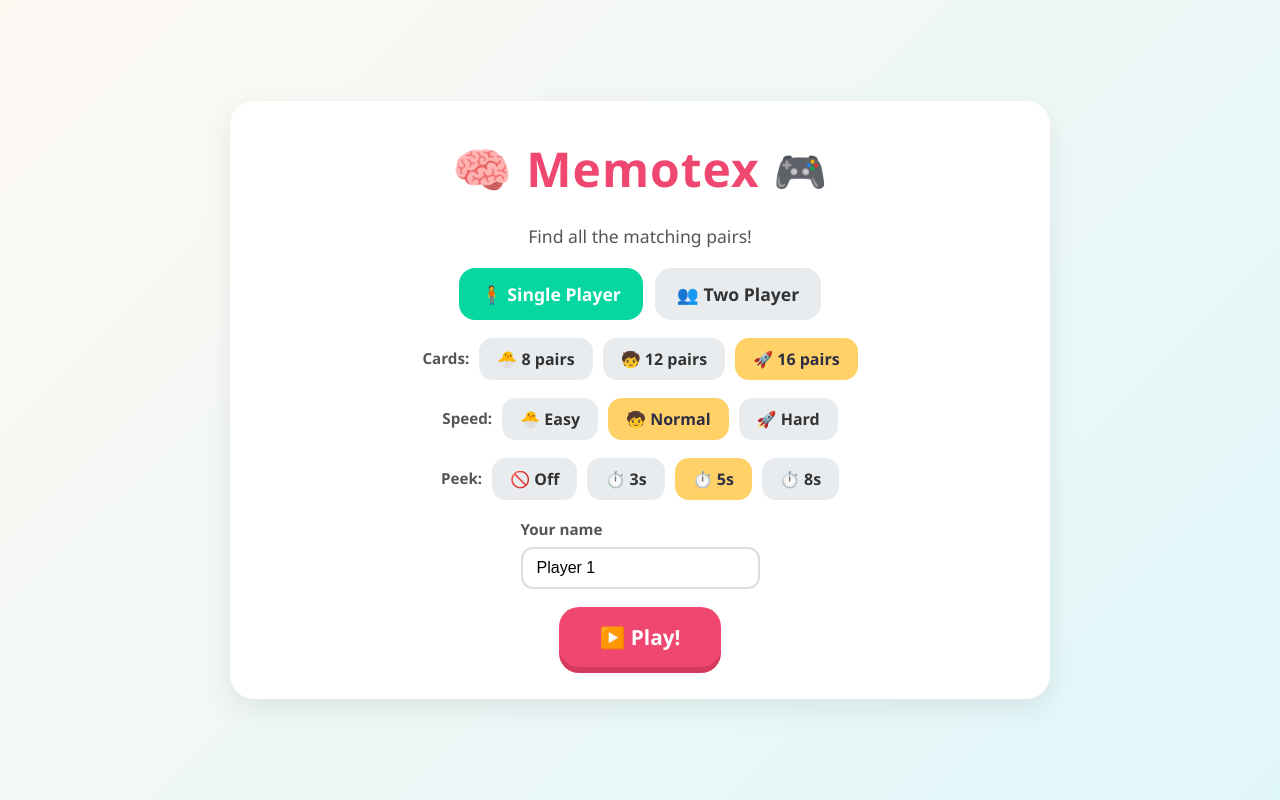
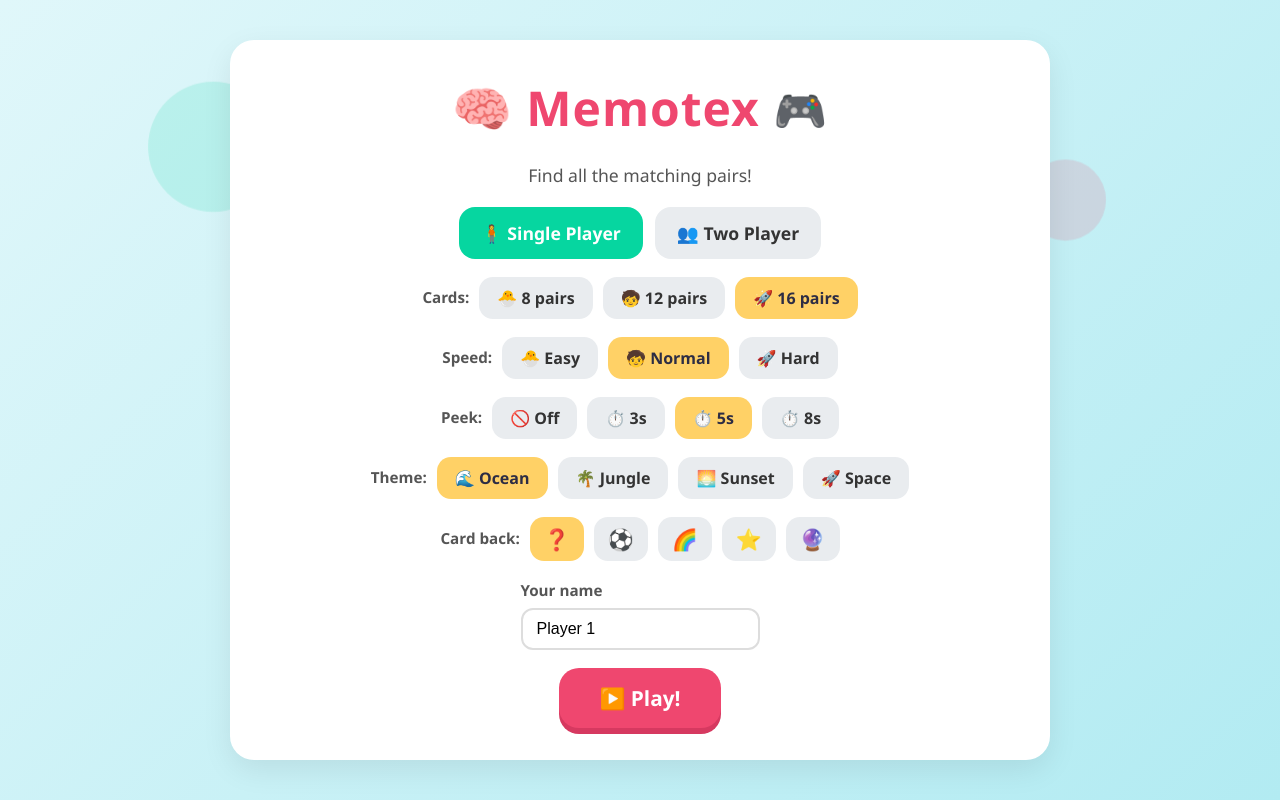
Before and after one commit to leandro2016/memento, a React (Vite) app: page / in a window 1280 px wide. Built offline with nearby package versions, Linux system fonts and the light colour scheme.

Commit message:
theme siwch

```diff
--- a/src/App.css
+++ b/src/App.css
@@ -8,6 +8,86 @@
   align-items: center;
   justify-content: center;
   padding: 16px;
+  position: relative;
+  overflow: hidden;
+  transition: background 0.6s ease;
+}
+
+/* ---- Space theme: light text ---- */
+.memotex[data-theme="space"] {
+  color: #e0e0e0;
+}
+.memotex[data-theme="space"] .title,
+.memotex[data-theme="space"] .winner-text {
+  color: #c084fc;
+}
+.memotex[data-theme="space"] .subtitle,
+.memotex[data-theme="space"] .level-label,
+.memotex[data-theme="space"] .name-label {
+  color: #b0b0c0;
+}
+.memotex[data-theme="space"] .start-screen,
+.memotex[data-theme="space"] .end-screen {
+  background: rgba(30, 30, 50, 0.9);
+}
+.memotex[data-theme="space"] .game-header,
+.memotex[data-theme="space"] .footer-stat {
+  background: rgba(30, 30, 50, 0.9);
+}
+.memotex[data-theme="space"] .score-chip,
+.memotex[data-theme="space"] .icon-btn {
+  background: rgba(50, 50, 80, 0.8);
+}
+.memotex[data-theme="space"] .score-name,
+.memotex[data-theme="space"] .score-value,
+.memotex[data-theme="space"] .stat-pill {
+  color: #e0e0e0;
+}
+.memotex[data-theme="space"] .result-card {
+  background: rgba(40, 40, 60, 0.8);
+}
+.memotex[data-theme="space"] .result-row {
+  color: #e0e0e0;
+}
+.memotex[data-theme="space"] .name-input {
+  background: rgba(50, 50, 80, 0.6);
+  border-color: #555;
+  color: #fff;
+}
+
+/* ---- Animated floating background shapes ---- */
+.bg-shapes {
+  position: absolute;
+  inset: 0;
+  pointer-events: none;
+  overflow: hidden;
+  z-index: 0;
+}
+
+.bg-shape {
+  position: absolute;
+  border-radius: 50%;
+  opacity: 0.15;
+  animation: float 20s ease-in-out infinite;
+}
+
+.bg-shape.s1 { width: 120px; height: 120px; left: 10%; top: 15%; background: #06d6a0; animation-duration: 18s; }
+.bg-shape.s2 { width: 80px; height: 80px; left: 80%; top: 20%; background: #ef476f; animation-duration: 22s; animation-delay: -3s; }
+.bg-shape.s3 { width: 150px; height: 150px; left: 70%; top: 70%; background: #ffd166; animation-duration: 25s; animation-delay: -7s; }
+.bg-shape.s4 { width: 60px; height: 60px; left: 20%; top: 75%; background: #118ab2; animation-duration: 16s; animation-delay: -5s; }
+.bg-shape.s5 { width: 100px; height: 100px; left: 45%; top: 50%; background: #8338ec; animation-duration: 24s; animation-delay: -10s; }
+
+@keyframes float {
+  0%, 100% { transform: translate(0, 0) scale(1); }
+  25% { transform: translate(30px, -40px) scale(1.1); }
+  50% { transform: translate(-20px, 30px) scale(0.95); }
+  75% { transform: translate(40px, 20px) scale(1.05); }
+}
+
+/* Keep content above the background shapes */
+.memotex > .screen {
+  position: relative;
+  z-index: 1;
 }
 
 @media (max-width: 480px) {
@@ -478,6 +558,51 @@
   box-shadow: 0 2px 6px rgba(0, 0, 0, 0.05);
 }
 
+/* ---- Progress bar ---- */
+.progress-wrap {
+  width: 100%;
+  display: flex;
+  align-items: center;
+  gap: 10px;
+}
+
+.progress-track {
+  flex: 1;
+  height: 14px;
+  background: rgba(255, 255, 255, 0.6);
+  border-radius: 10px;
+  overflow: hidden;
+  box-shadow: inset 0 1px 3px rgba(0, 0, 0, 0.1);
+}
+
+.progress-fill {
+  height: 100%;
+  background: linear-gradient(90deg, #06d6a0, #ffd166, #ef476f);
+  border-radius: 10px;
+  transition: width 0.4s ease;
+}
+
+.progress-text {
+  font-size: 0.85rem;
+  font-weight: 700;
+  color: #555;
+  white-space: nowrap;
+}
+
+.memotex[data-theme="space"] .progress-track {
+  background: rgba(50, 50, 80, 0.6);
+}
+.memotex[data-theme="space"] .progress-text {
+  color: #b0b0c0;
+}
+
+/* ---- Card back selector buttons ---- */
+.back-btn {
+  font-size: 1.3rem;
+  padding: 8px 14px;
+  min-width: 48px;
+}
+
 /* ---- End screen ---- */
 .end-screen {
   background: #fff;
--- a/src/Memotex.jsx
+++ b/src/Memotex.jsx
@@ -57,6 +57,23 @@ const PREVIEWS = [
   { id: 8, label: '⏱️ 8s' },
 ]
 
+/* ---- Card back designs ---- */
+const BACKS = [
+  { id: 'question', icon: '❓', label: '❓' },
+  { id: 'ball', icon: '⚽', label: '⚽' },
+  { id: 'rainbow', icon: '🌈', label: '🌈' },
+  { id: 'star', icon: '⭐', label: '⭐' },
+  { id: 'magic', icon: '🔮', label: '🔮' },
+]
+
+/* ---- Themes: background gradient + accent colors ---- */
+const THEMES = [
+  { id: 'ocean', label: '🌊 Ocean', bg: 'linear-gradient(135deg, #e0f7fa 0%, #b2ebf2 100%)', accent: '#118ab2' },
+  { id: 'jungle', label: '🌴 Jungle', bg: 'linear-gradient(135deg, #d4f1d4 0%, #a8e6a1 100%)', accent: '#06d6a0' },
+  { id: 'sunset', label: '🌅 Sunset', bg: 'linear-gradient(135deg, #fef9f3 0%, #ffd6a5 100%)', accent: '#ef476f' },
+  { id: 'space', label: '🚀 Space', bg: 'linear-gradient(135deg, #1a1a2e 0%, #16213e 100%)', accent: '#8338ec' },
+]
+
 /* ---- Helpers ---- */
 function shuffle(array) {
   const a = [...array]
@@ -103,6 +120,8 @@ export default function Memotex() {
   const [level, setLevel] = useState('normal') // 'easy' | 'normal' | 'hard'
   const [size, setSize] = useState(16) // 8 | 12 | 16 pairs
   const [preview, setPreview] = useState(5) // 0 (off) | 3 | 5 | 8 seconds
+  const [theme, setTheme] = useState('ocean') // ocean | jungle | sunset | space
+  const [cardBack, setCardBack] = useState('question') // question | ball | rainbow | star | magic
   const [players, setPlayers] = useState({ p1: 'Player 1', p2: 'Player 2' })
 
   const [deck, setDeck] = useState(() => buildDeck(size))
@@ -250,8 +269,19 @@ export default function Memotex() {
   /* ---- Render helpers ---- */
   const activeName = mode === 'single' ? players.p1 : turn === 'p1' ? players.p1 : players.p2
 
+  const activeTheme = THEMES.find((t) => t.id === theme) || THEMES[0]
+
   return (
-    <div className="memotex">
+    <div className="memotex" data-theme={theme} style={{ background: activeTheme.bg }}>
+      {/* Animated floating shapes background */}
+      <div className="bg-shapes" aria-hidden="true">
+        <span className="bg-shape s1" />
+        <span className="bg-shape s2" />
+        <span className="bg-shape s3" />
+        <span className="bg-shape s4" />
+        <span className="bg-shape s5" />
+      </div>
+
       {screen === 'start' && (
         <StartScreen
           mode={mode}
@@ -262,6 +292,10 @@ export default function Memotex() {
           setSize={setSize}
           preview={preview}
           setPreview={setPreview}
+          theme={theme}
+          setTheme={setTheme}
+          cardBack={cardBack}
+          setCardBack={setCardBack}
           players={players}
           setPlayers={setPlayers}
           onStart={startGame}
@@ -287,6 +321,7 @@ export default function Memotex() {
           previewLeft={previewLeft}
           totalPairs={totalPairs}
           size={size}
+          cardBack={cardBack}
         />
       )}
 
@@ -309,7 +344,7 @@ export default function Memotex() {
 /* =========================================================================
    START SCREEN
    ========================================================================= */
-function StartScreen({ mode, setMode, level, setLevel, size, setSize, preview, setPreview, players, setPlayers, onStart }) {
+function StartScreen({ mode, setMode, level, setLevel, size, setSize, preview, setPreview, theme, setTheme, cardBack, setCardBack, players, setPlayers, onStart }) {
   return (
     <div className="screen start-screen">
       <h1 className="title">
@@ -371,6 +406,32 @@ function StartScreen({ mode, setMode, level, setLevel, size, setSize, preview, s
         ))}
       </div>
 
+      <div className="level-buttons">
+        <span className="level-label">Theme:</span>
+        {THEMES.map((t) => (
+          <button
+            key={t.id}
+            className={`level-btn ${theme === t.id ? 'active' : ''}`}
+            onClick={() => setTheme(t.id)}
+          >
+            {t.label}
+          </button>
+        ))}
+      </div>
+
+      <div className="level-buttons">
+        <span className="level-label">Card back:</span>
+        {BACKS.map((b) => (
+          <button
+            key={b.id}
+            className={`level-btn back-btn ${cardBack === b.id ? 'active' : ''}`}
+            onClick={() => setCardBack(b.id)}
+          >
+            {b.label}
+          </button>
+        ))}
+      </div>
+
       <div className="name-fields">
         <label className="name-label">
           {mode === 'single' ? 'Your name' : 'Player 1 name'}
@@ -426,6 +487,7 @@ function GameScreen({
   previewLeft,
   totalPairs,
   size,
+  cardBack,
 }) {
   const sizeConfig = SIZES.find((s) => s.id === size) || SIZES[2]
   const cols = sizeConfig.cols
@@ -487,6 +549,17 @@ function GameScreen({
         )
       )}
 
+      {/* Progress bar */}
+      <div className="progress-wrap">
+        <div className="progress-track">
+          <div
+            className="progress-fill"
+            style={{ width: `${(matched.length / totalPairs) * 100}%` }}
+          />
+        </div>
+        <span className="progress-text">{matched.length}/{totalPairs} pairs</span>
+      </div>
+
       <div
         className="board"
         style={{ gridTemplateColumns: `repeat(${cols}, 1fr)` }}
@@ -502,6 +575,7 @@ function GameScreen({
               isMatched={isMatched}
               isPreview={previewing}
               turnColor={mode === 'two' ? turn : null}
+              cardBack={cardBack}
               onClick={() => onCardClick(card)}
             />
           )
@@ -520,7 +594,8 @@ function GameScreen({
 /* =========================================================================
    CARD
    ========================================================================= */
-function Card({ card, isFlipped, isMatched, isPreview, turnColor, onClick }) {
+function Card({ card, isFlipped, isMatched, isPreview, turnColor, cardBack, onClick }) {
+  const backIcon = BACKS.find((b) => b.id === cardBack)?.icon || '❓'
   return (
     <button
       className={`card ${isFlipped ? 'flipped' : ''} ${isMatched ? 'matched' : ''} ${isPreview ? 'preview' : ''} ${turnColor ? `turn-${turnColor}` : ''}`}
@@ -530,7 +605,7 @@ function Card({ card, isFlipped, isMatched, isPreview, turnColor, onClick }) {
     >
       <div className="card-inner">
         <div className="card-face card-back">
-          <span className="card-back-icon">❓</span>
+          <span className="card-back-icon">{backIcon}</span>
         </div>
         <div className="card-face card-front">
           <img src={card.src} alt={card.label} draggable={false} />
```
